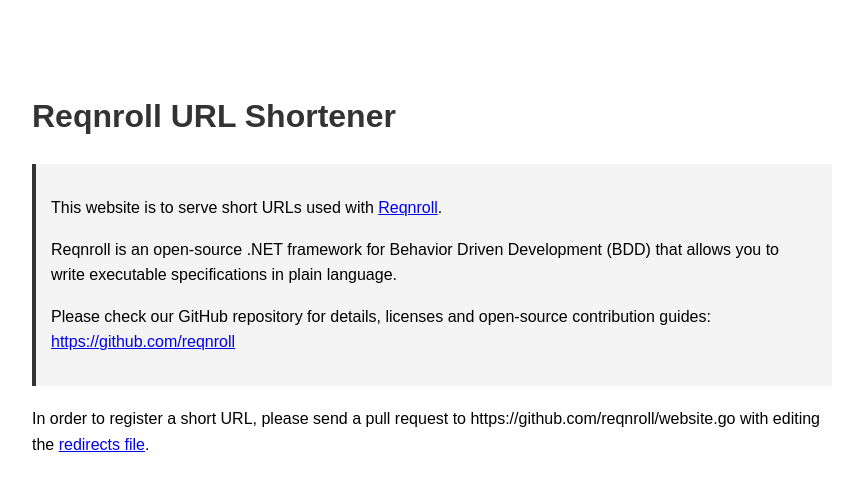
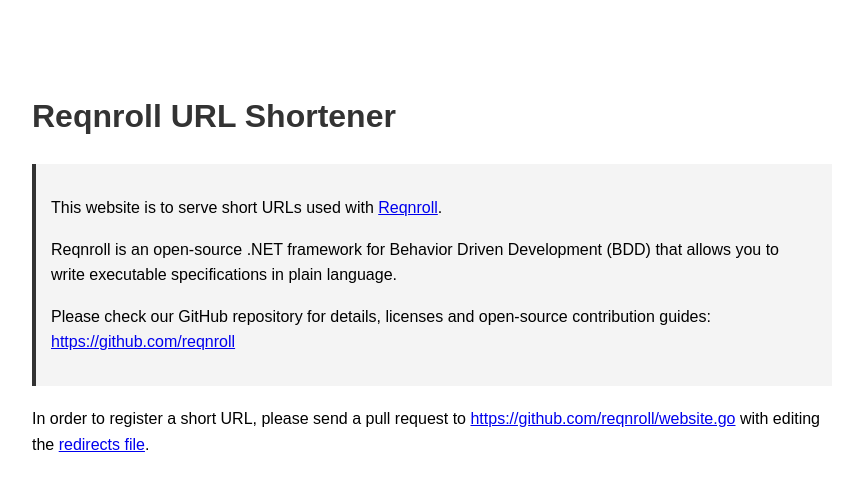
Before and after one commit to reqnroll/website.go, a plain HTML site: page site/index.html in a window 1280 px wide. Shown: the top 504 px of the page, without its empty margins (208-1058 px from the left). Drawn offline with Linux system fonts and the light colour scheme; grey boxes are pictures that could not be loaded.

Commit message:
Update pull request instructions for short URL registration

```diff
--- a/site/index.html
+++ b/site/index.html
@@ -57,7 +57,7 @@
     </div>
 
     <div>
-        <p>In order to register a short URL, please send a pull request to https://github.com/reqnroll/website.go with editing the <a href="https://github.com/reqnroll/website.go/blob/main/site/_redirects">redirects file</a>.</p>
+        <p>In order to register a short URL, please send a pull request to <a href="https://github.com/reqnroll/website.go">https://github.com/reqnroll/website.go</a> with editing the <a href="https://github.com/reqnroll/website.go/blob/main/site/_redirects">redirects file</a>.</p>
     </div>
 
     <div class="footer" style="margin-top: 50px; text-align: center; color: #777; font-size: 0.9em;">
```
